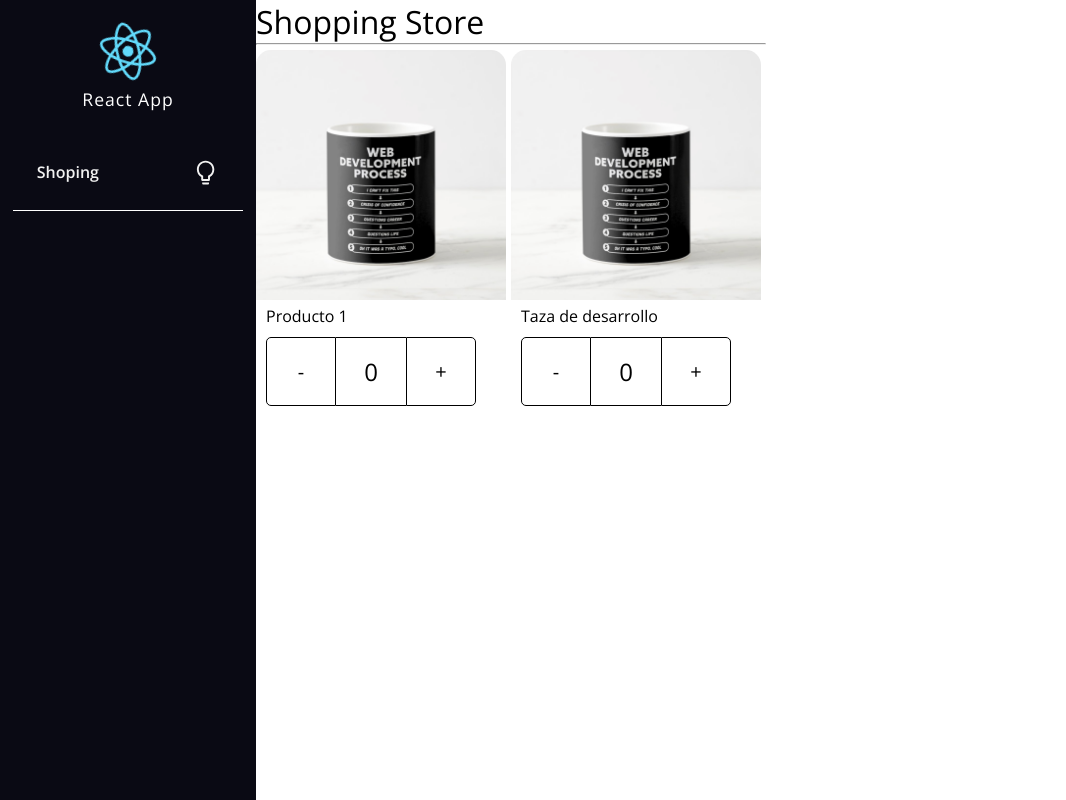
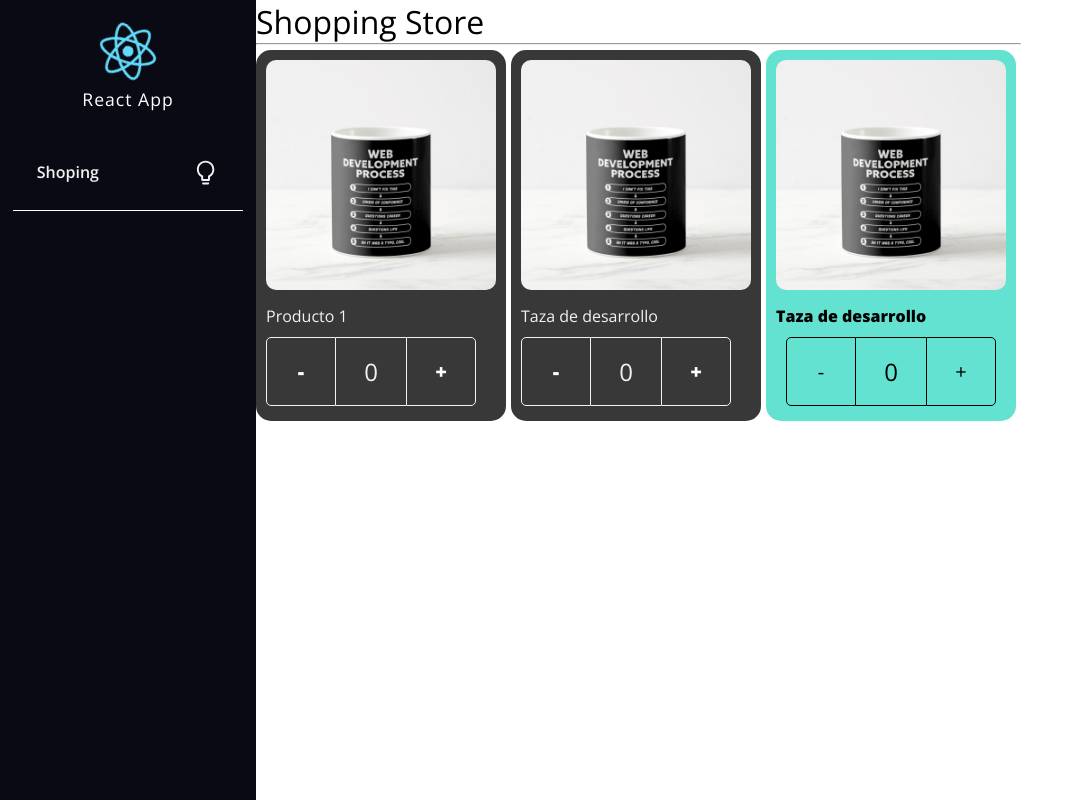
Before and after one commit to Franklin361/react_app, a React (Vite) app: page /store in a window 1280 px wide. Shown: the whole page, without its empty margins (0-1066 px from the left). Built offline with nearby package versions, Linux system fonts and the light colour scheme; a web font is replaced by a local one.

Commit message:
Component Extends Styles ready

```diff
--- a/src/02-components-patterns/components/ProductButtons.tsx
+++ b/src/02-components-patterns/components/ProductButtons.tsx
@@ -1,15 +1,20 @@
 
-import { useContext } from 'react';
+import { useContext, CSSProperties } from 'react';
 import { ProductContext } from './ProductCard';
 
 import styles from "../styles/styles.module.css";
 
-export const ProductButtons = () => {
+export interface Props{
+    className?:string;
+    style?:CSSProperties;
+}
+
+export const ProductButtons = ({ className, style }:Props) => {
 
     const { counter, increaseBy } = useContext(ProductContext);
 
     return (
-        <div className={styles.buttonsContainer}>
+        <div className={`${styles.buttonsContainer} ${className}`} style={style}>
             <button className={styles.buttonMinus} onClick={() => increaseBy(-1)} >-</button>
             <div className={styles.countLabel} >{counter}</div>
             <button className={styles.buttonAdd} onClick={() => increaseBy(+1)}>+</button>
--- a/src/02-components-patterns/components/ProductCard.tsx
+++ b/src/02-components-patterns/components/ProductCard.tsx
@@ -1,6 +1,6 @@
 import { useProduct } from '../hooks/useProduct';
-import { createContext } from "react";
-import { ProductContextProps, Props } from '../interfaces/interfaces';
+import { createContext, CSSProperties, ReactElement } from "react";
+import { ProductContextProps, Product } from '../interfaces/interfaces';
 
 import styles from "../styles/styles.module.css";
 
@@ -8,7 +8,14 @@
 const { Provider } = ProductContext;
 
 
-export const ProductCard = ({ product, children }: Props) => {
+export interface Props {
+    product: Product,
+    children?: ReactElement | ReactElement[];
+    className?: string;
+    style?: CSSProperties
+}
+
+export const ProductCard = ({ product, children, className, style }: Props) => {
 
     const { counter, increaseBy } = useProduct();
 
@@ -16,7 +23,7 @@
         <Provider value={{
             counter, increaseBy, product
         }}>
-            <div className={styles.productCard}>
+            <div className={`${styles.productCard} ${className}`} style={style}>
                 {children}
             </div>
         </Provider>
--- a/src/02-components-patterns/components/ProductImage.tsx
+++ b/src/02-components-patterns/components/ProductImage.tsx
@@ -1,12 +1,17 @@
-import { useContext } from 'react';
+import { CSSProperties, useContext } from 'react';
 import { ProductContext } from './ProductCard';
 
 import noimage from "../assets/no-image.jpg";
 
 import styles from "../styles/styles.module.css";
 
+export interface Props{
+    image?:string;
+    className?:string;
+    style?: CSSProperties;
+}
 
-export const ProductImage = ({ image = '' }) => {
+export const ProductImage = ({ image, className, style }:Props) => {
 
     const { product } = useContext(ProductContext);
 
@@ -17,6 +22,6 @@
     else {imgToShow = noimage}
 
     return (
-        <img src={imgToShow} alt="Coffe Mug" className={styles.productImg} />
+        <img src={imgToShow} alt="Coffe Mug" className={`${styles.productImg} ${className}`} style={style} />
     )
 }
--- a/src/02-components-patterns/components/ProductTitle.tsx
+++ b/src/02-components-patterns/components/ProductTitle.tsx
@@ -1,12 +1,19 @@
-import { useContext } from 'react';
+import { useContext, CSSProperties } from 'react';
 import { ProductContext } from './ProductCard';
 
 import styles from "../styles/styles.module.css";
 
-export const ProductTitle = ({title}:{ title?:string }) => {
+export interface Props{
+    title?:string,
+    className?:string;
+    style?:CSSProperties;
+}
+
+export const ProductTitle = ({ title, className,style }:Props) => {
+
     const { product } = useContext(ProductContext);
     return (
-        <span className={styles.productDescription}>
+        <span className={`${styles.productDescription} ${className}`} style={style}>
             {title ? title : product.title}
         </span>
     )
--- a/src/02-components-patterns/components/index.ts
+++ b/src/02-components-patterns/components/index.ts
@@ -1,4 +1,4 @@
-import { ProductCardProps } from '../interfaces/interfaces';
+import { ProductCardHOCProps } from '../interfaces/interfaces';
 
 import { ProductCard as ProductCardHOC } from './ProductCard';
 
@@ -10,7 +10,7 @@
 import { ProductTitle } from './ProductTitle';
 import { ProductButtons } from './ProductButtons';
 
-export const ProductCard: ProductCardProps = Object.assign( ProductCardHOC, {
+export const ProductCard: ProductCardHOCProps = Object.assign( ProductCardHOC, {
     Title: ProductTitle,
     Image: ProductImage,
     Buttons: ProductButtons
--- a/src/02-components-patterns/pages/ShoppingPage.tsx
+++ b/src/02-components-patterns/pages/ShoppingPage.tsx
@@ -1,6 +1,7 @@
 import coffe from "../assets/coffee-mug.png";
 import { ProductImage, ProductButtons, ProductTitle, ProductCard } from '../components/';
 
+import '../styles/custom-styles.css'
 
 const product = {
     id:'123',
@@ -15,16 +16,23 @@
             <hr />
 
             <div style={{ display: 'flex', flexDirection: 'row', flexWrap: 'wrap' }}>
-                <ProductCard product={product}>
-                    <ProductImage />
+
+                <ProductCard product={product} className="bg-dark text-white" >
+                    <ProductImage className="custom-image" />
                     <ProductTitle />
-                    <ProductButtons />
+                    <ProductButtons className="custom-btns" />
                 </ProductCard>
 
-                <ProductCard product={product}>
-                    <ProductCard.Image />
+                <ProductCard product={product} className="bg-dark text-white" >
+                    <ProductCard.Image className="custom-image" />
                     <ProductCard.Title title={'Taza de desarrollo'} />
-                    <ProductCard.Buttons />
+                    <ProductCard.Buttons className="custom-btns" />
+                </ProductCard>
+
+                <ProductCard product={product} style={{background:'#3cdbc6cc', color:'black'}} >
+                    <ProductCard.Image className="custom-image" />
+                    <ProductCard.Title title={'Taza de desarrollo'} style={{fontWeight:'bold'}} />
+                    <ProductCard.Buttons style={{justifyContent:'center'}} />
                 </ProductCard>
 
             </div>
--- /dev/null
+++ b/src/02-components-patterns/styles/custom-styles.css
@@ -0,0 +1,18 @@
+.bg-dark{
+    background-color: rgb(56, 56, 56);
+}
+.text-white{
+    color: #f2f2f2;
+}
+.custom-image{
+    border-radius: 20px;
+    padding: 10px;
+}
+.custom-btns > button{
+    border-color: #f2f2f2;
+    color: white;
+    font-weight: bold;
+}
+.custom-btns > div{
+    border-color: #f2f2f2;
+}
```
Also changed, not shown: src/02-components-patterns/interfaces/interfaces.ts (+10 -10 lines).
